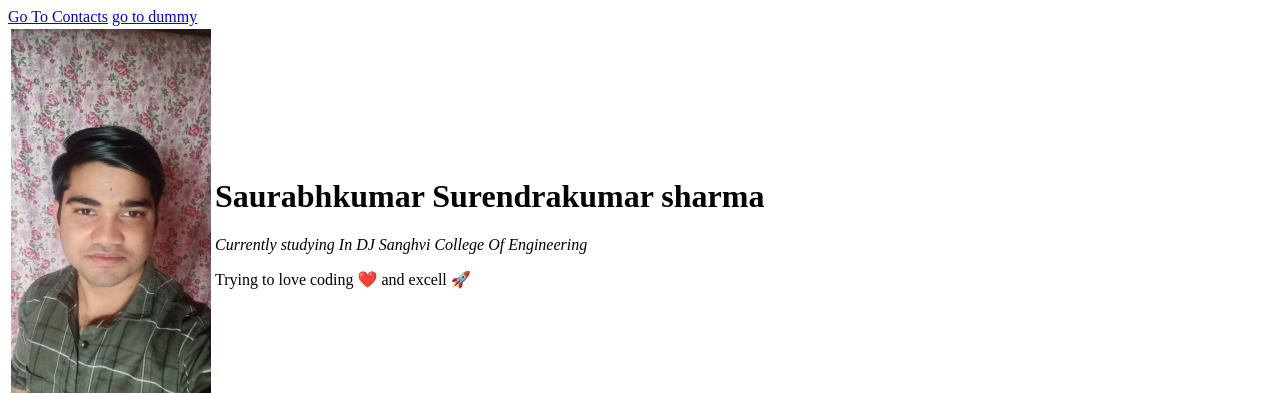
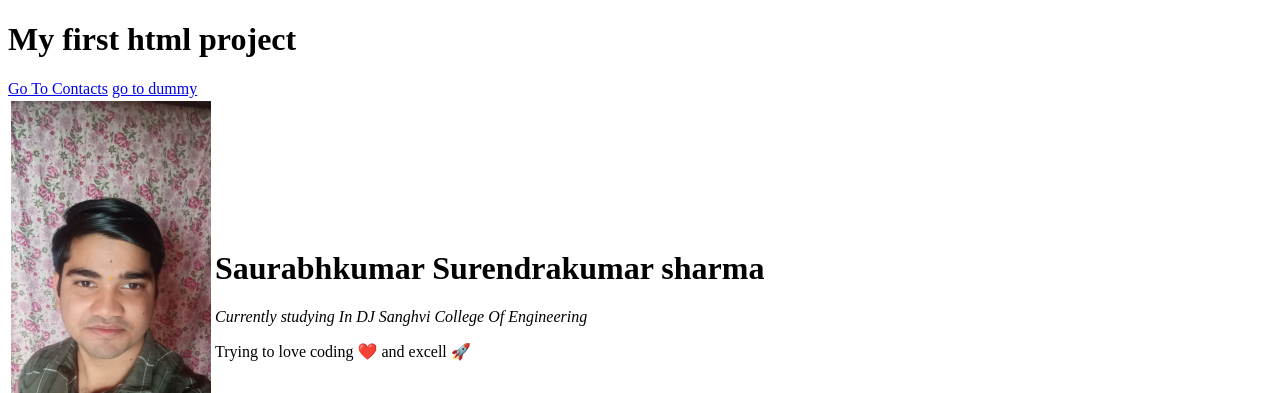
Before and after one commit to saurabhk1410/Sample-Resume, a plain HTML site: page index.html in a window 1280 px wide. Shown: the top 393 px of the page. Drawn offline with Linux system fonts and the light colour scheme.

Commit message:
tried commit feature

```diff
--- a/index.html
+++ b/index.html
@@ -14,10 +14,12 @@
     <title>Saurabhkumar Surendrakumar sharma</title>
 </head>
 <body>
+    <h1>My first html project</h1>
     <a href="#Contact">Go To Contacts</a>
 <a href="dummy.html">go to dummy</a>
     <table>
         <tr>
+
             <td><a href="https://www.google.com"><img src="Saurabhkumar.jpeg" width="200px"></a></td>
             <td><h1>Saurabhkumar Surendrakumar sharma</h1>
                 <p><i>Currently studying In DJ Sanghvi College Of Engineering</i></p>
```
Also changed, not shown: temp.txt (added).
